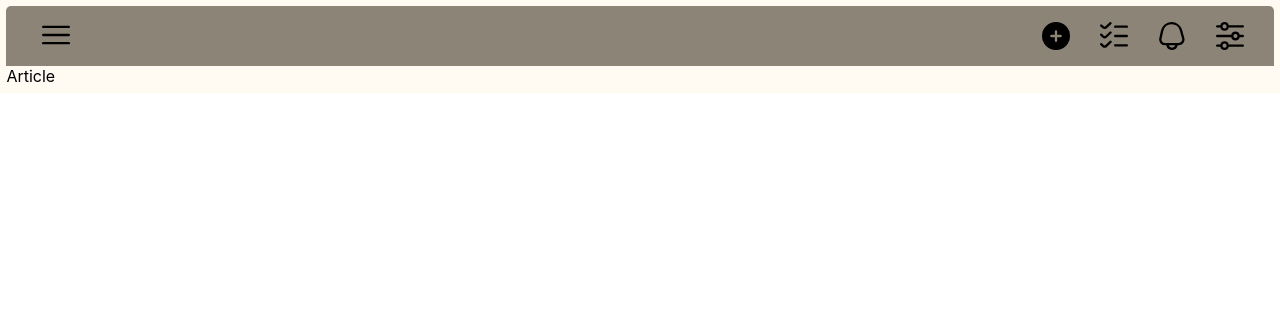
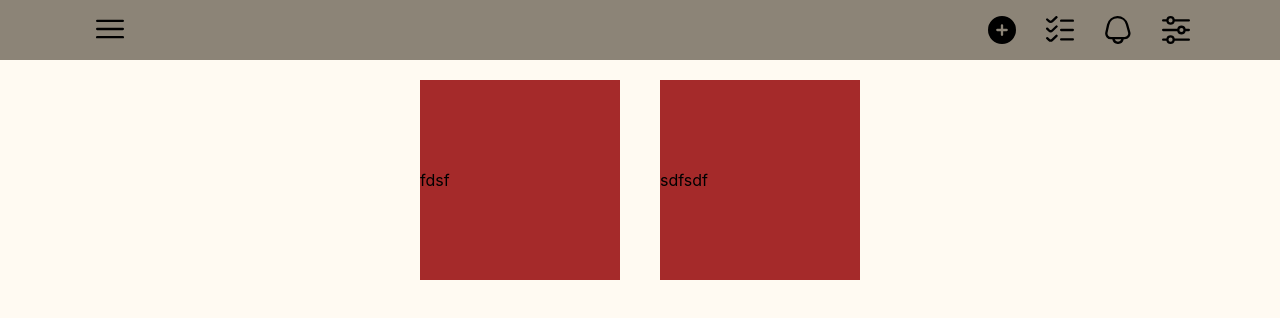
Before and after one commit to MXMUK/to_do_list, a React (Create React App) app: page / in a window 1280 px wide. Shown: the top 318 px of the page. Built offline with nearby package versions, Linux system fonts and the light colour scheme.

Commit message:
burger menu

```diff
--- a/public/index.html
+++ b/public/index.html
@@ -24,7 +24,18 @@
       work correctly both with client-side routing and a non-root public URL.
       Learn how to configure a non-root public URL by running `npm run build`.
     -->
-    <title>React App</title>
+    <title>TODO</title>
+    <style>
+        *,
+        *::before,
+        *::after{
+            box-sizing: border-box;
+        }
+
+        body{
+            background-color: #fffaf2;
+        }
+    </style>
   </head>
   <body>
     <noscript>You need to enable JavaScript to run this app.</noscript>
--- a/src/App.js
+++ b/src/App.js
@@ -1,6 +1,5 @@
 import Header from "./components/Header/Header";
 import Article from "./components/Article/Article";
-import  './components/general.scss'
 
 
 function App() {
--- a/src/components/Article/Article.jsx
+++ b/src/components/Article/Article.jsx
@@ -1,8 +1,15 @@
 import React from 'react'
-
+import styles from "./Article.module.scss"
 function Article() {
   return (
-    <div>Article</div>
+    <div className={styles.article}>
+      <div className={styles.wrapper}>
+        <div className={styles.main}>
+          <div className={styles.item}>fdsf</div>
+          <div className={styles.item}>sdfsdf</div>
+        </div>
+      </div>
+    </div>
   )
 }
 
--- a/src/components/Article/Article.module.scss
+++ b/src/components/Article/Article.module.scss
@@ -0,0 +1,31 @@
+.article{
+    display: flex;
+    justify-content: flex-end;
+
+
+    .wrapper{
+        display: flex;
+
+        align-items: center;
+        justify-content: center;
+        width: 100%;
+
+
+
+        .main{
+            display: flex;
+
+            .item{
+                align-items: center; //vertical align in block
+                display: flex;
+                height: 200px;
+                width: 200px;
+                background: brown;
+                margin: 20px;
+            }
+        }
+    }
+    .wrapper_smaller{
+        width: 80%;
+    }
+}
--- a/src/components/Header/Header.jsx
+++ b/src/components/Header/Header.jsx
@@ -8,7 +8,6 @@ import menuImg from '../../assets/img/icons/header_panel/menu.svg'
 
 import Menu from './menu/Menu.jsx'
 
-import items from './menu/items.js'
 
 function Header() {
 
@@ -21,7 +20,7 @@ function Header() {
             <button className={styles.burger_button} onClick={() => setMenuActive(!menuActive)}>
               <img src={menuImg} alt="icon" height='28'/>
             </button>
-            <Menu active={menuActive} setActive={setMenuActive} header={"burger menu"} items={items}/>
+            <Menu active={menuActive} setActive={setMenuActive}/>
         </div>
 
         <ul className={styles.panel}>
--- a/src/components/Header/Header.module.scss
+++ b/src/components/Header/Header.module.scss
@@ -2,15 +2,13 @@
 .header{
 
     background-color: #8c8477;
-    border-top-right-radius: 5px;
-    border-top-left-radius: 5px;
 
 
     .wrapper{
         display: flex;
         align-items: center;
         justify-content: space-between;
-        margin: 0 30px;
+        margin: 0 7%;
 
         .menu{
             .burger_button{
--- a/src/components/Header/menu/Menu.jsx
+++ b/src/components/Header/menu/Menu.jsx
@@ -1,21 +1,18 @@
 import React from 'react'
 import './menu.styles.scss'
-export const Menu = ({header, items, active, setActive}) => {
+export const Menu = ({active, setActive}) => {
   return (
     <div className={active ? 'menu active' : 'menu'} onClick={() => setActive(false)}>
-        <div className="blur">
-            <div className="menu_content" onClick={e => e.stopPropagation()}>
-                <div className="menu_header">{header}</div>
+        <div className="menu_content" onClick={e => e.stopPropagation()}>
+                <div className="menu_header">Burger menu</div>
                 <ul>
-                    {items.map(item =>
-                        <li>
-                            <a href={item.href}>{item.value}</a>
-                            <span className="material-icons">{item.icon}</span>
-                        </li>
-                    )}
+                    <li>1</li>
+                    <li>2</li>
+                    <li>3</li>
+                    <li>4</li>
+                    <li>5</li>
                 </ul>
-            </div>
-        </div>
+         </div>
     </div>
   )
 }
--- a/src/components/Header/menu/items.js
+++ /dev/null
@@ -1,21 +0,0 @@
-export const items = [{
-    value: "main",
-    href: '/main',
-    icon: "anchor"
-},
-{
-    value: "main-2",
-    href: '/main',
-    icon: "anchor"
-},
-{
-    value: "main-3",
-    href: '/servise',
-    icon: "api"
-},
-{
-    value: "main-4",
-    href: '/shop',
-    icon: "android"
-}]
-export default items
--- a/src/components/Header/menu/menu.styles.scss
+++ b/src/components/Header/menu/menu.styles.scss
@@ -1,23 +1,16 @@
  .menu{
-     position: fixed;
+     position: absolute;
      width: 100vw;
-     height: 100vw;
-     top: 70px;
+     height:100%;
+     top: 60px;
      left: 0;
-     transform: translateX(-130%);
+     transform: translateX(-100%);
      transition: all 0.4s;
-
-
-     .blur{
-         width: 100vw;
-         height: 100vw;
-         backdrop-filter: blur(2px);
-         position: absolute;
 
      .menu_content{
         height: 100%;
-             width: 30%;
-             background-color: black;
+        width: 20%;
+        background-color: #8c8477;
         display: flex;
         flex-direction: column;
         align-items: center;
@@ -26,6 +19,8 @@
             font-size: 2rem;
             color: wheat   ;
         }
+        >ul{
+            color: wheat;
         }
     }
  }
--- a/src/components/general.scss
+++ /dev/null
@@ -1,11 +0,0 @@
-//reset
-*,
-*::before,
-*::after{
-    box-sizing: border-box;
-}
-
-.wrapper{
-    padding: 0.5%;
-    background-color: #fffaf2;
-}
```
Also changed, not shown: colors.txt (added). Lines whose indentation alone changed are shown as unchanged.
